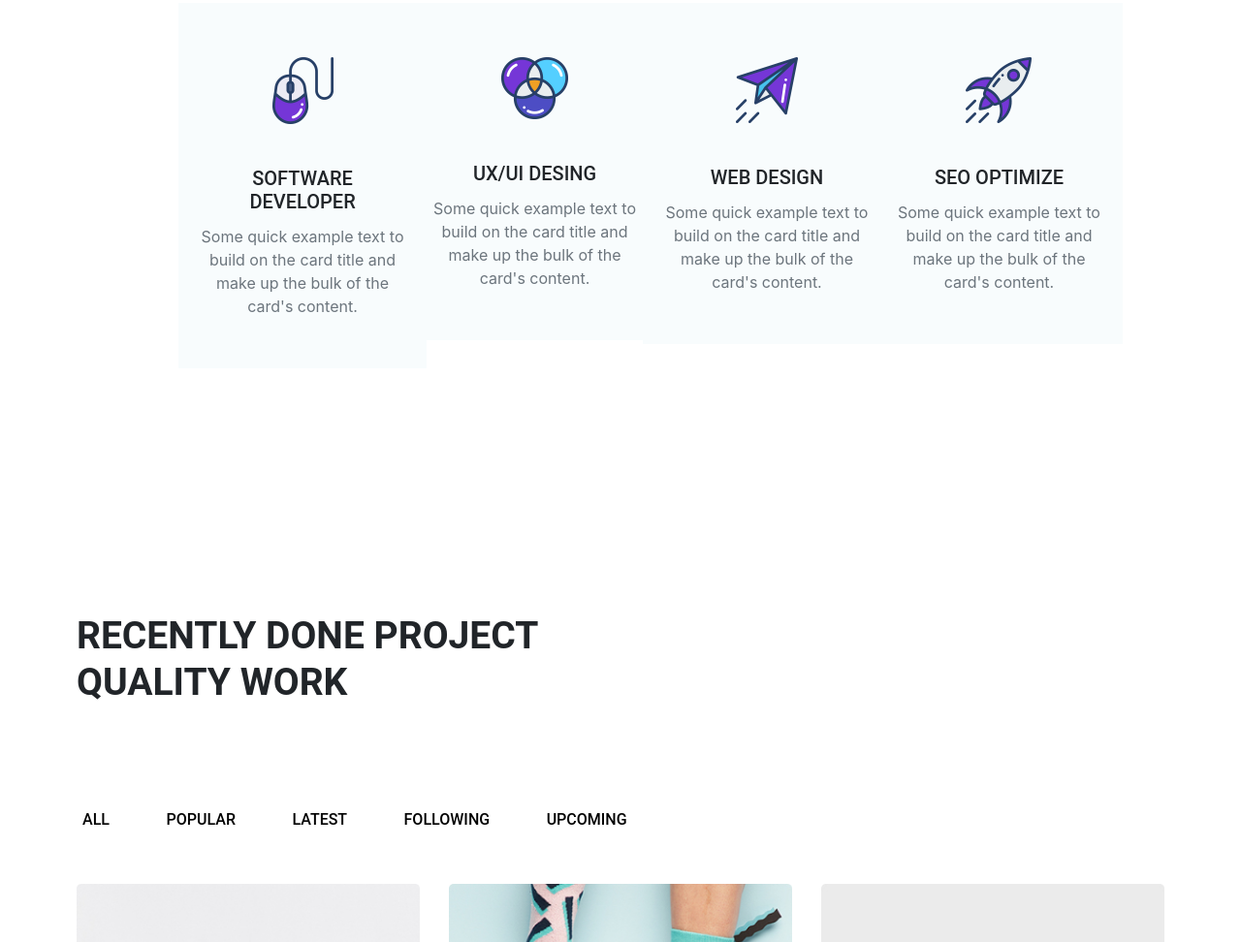
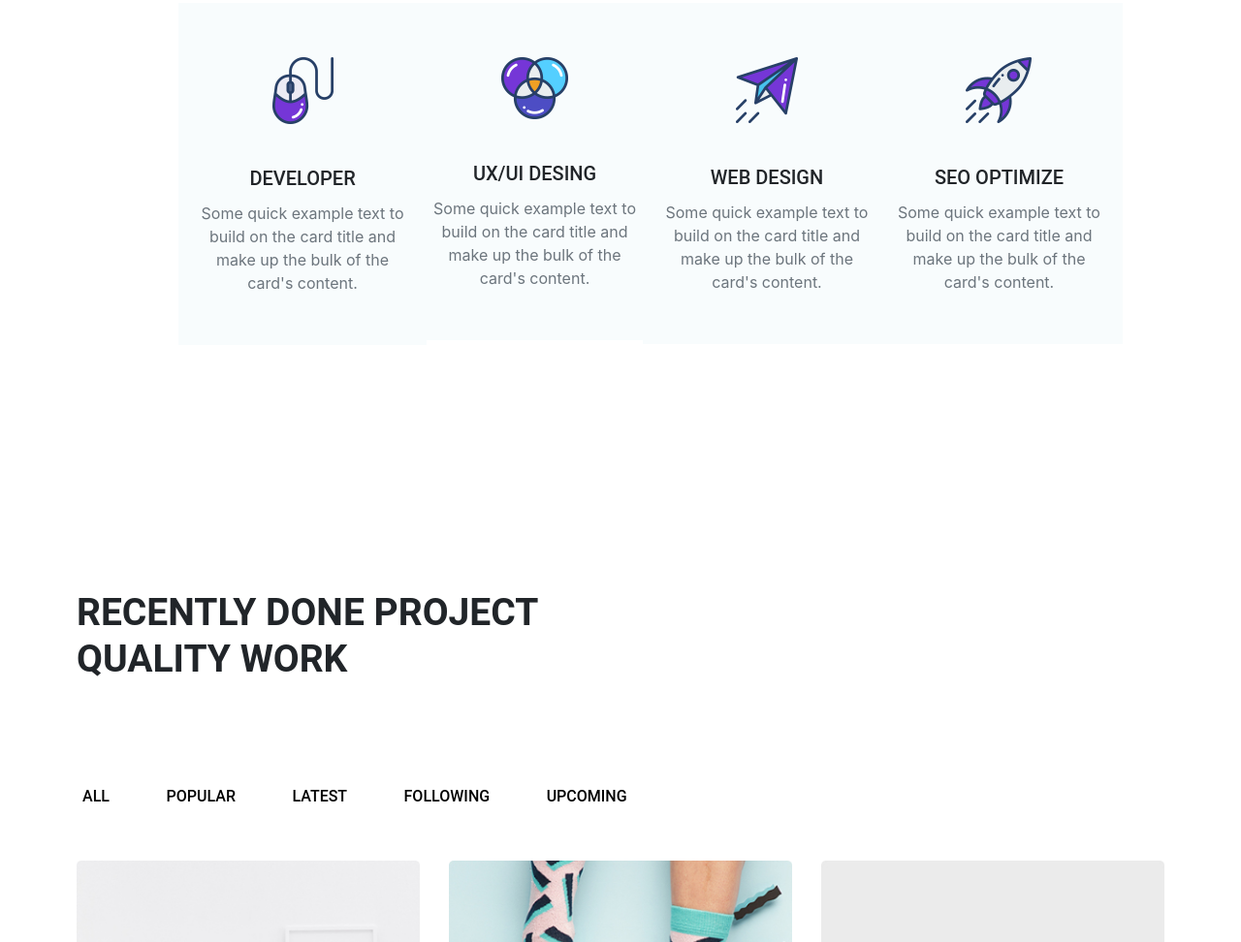
Before and after one commit to AdityaV0909/Portfolio, a plain HTML site: page index.html in a window 1280 px wide. Shown: the part 2415-3387 px from the top of the page at 97% size. Drawn offline with nearby package versions, Linux system fonts and the light colour scheme.

Commit message:
Removed Software Developer

```diff
--- a/index.html
+++ b/index.html
@@ -243,7 +243,7 @@
                   <img src="./img/services/s1.png" alt="Services-1">
                 </div>
                 <div class="card-body text-center">
-                  <h5 class="card-title text-uppercase font-roboto">Software developer</h5>
+                  <h5 class="card-title text-uppercase font-roboto">developer</h5>
                   <p class="card-text text-secondary">
                     Some quick example text to build on the card
                     title and make up
```
